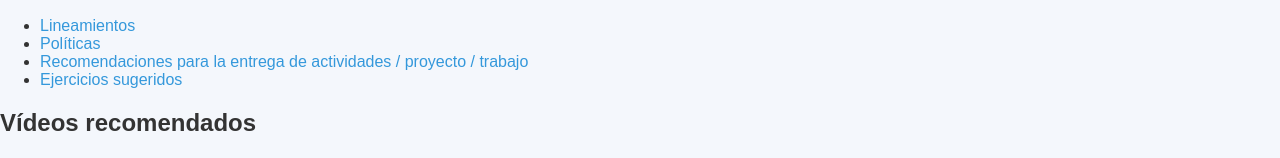
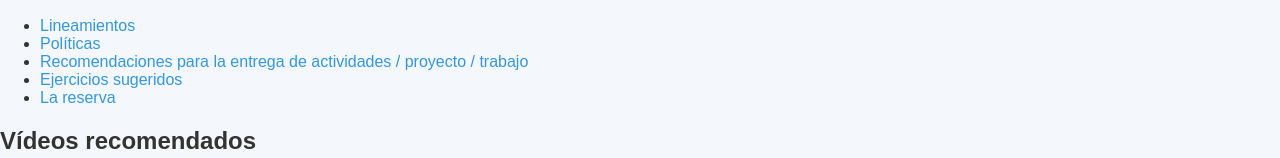
Before and after one commit to ajgutierr3z/AWI4, a plain HTML site: page index.html in a window 1280 px wide. Shown: the part 624-782 px from the top of the page. Drawn offline with Linux system fonts and the light colour scheme.

Commit message:
Update index.html

```diff
--- a/index.html
+++ b/index.html
@@ -30,6 +30,9 @@
                 </li>
                 <li>
                     <a href="https://www.frexus.dev/articulo/ejercicios-resueltos-en-nodejs/">Ejercicios sugeridos</a>
+                </li>
+                <li>
+                    <a href="https://ajgutierrez.medium.com/un-sistema-de-reservas-164ef9d574f4" target="_blank">La reserva</a>
                 </li>
             </ul>
         </section>
```
